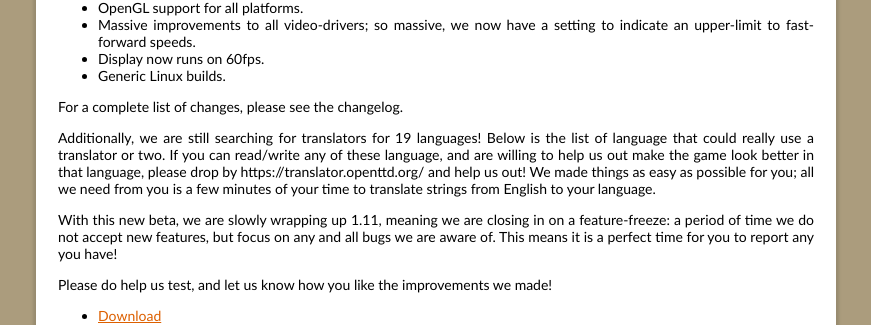
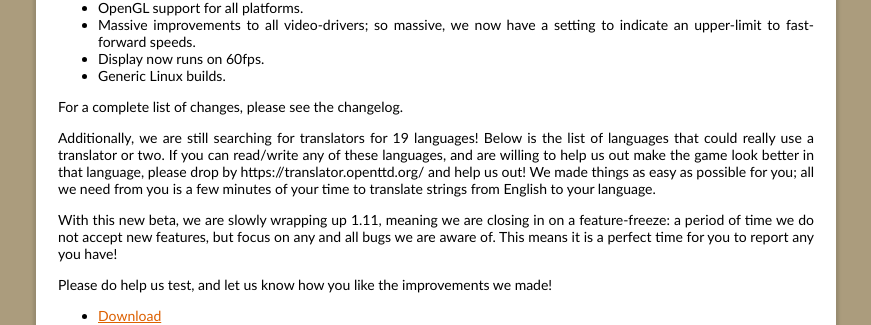
Before and after one commit to OpenTTD/website, a Jekyll site: the page built from _posts/2021-02-28-openttd-1-11-0-beta2.md, in a window 1280 px wide. Shown: the part 383-708 px from the top of the page, without its empty margins (204-1075 px from the left). Built offline with Jekyll 4.4.1, drawn with Linux system fonts in a browser that asks for light colours.

Commit message:
Apply suggestions from code review
Co-authored-by: Charles Pigott <charlespigott@googlemail.com>

```diff
--- a/_posts/2021-02-28-openttd-1-11-0-beta2.md
+++ b/_posts/2021-02-28-openttd-1-11-0-beta2.md
@@ -18,8 +18,8 @@ To make sure these changes get their fair share of testing, we ask you to help u
 For a complete list of changes, please see the changelog.
 
 Additionally, we are still searching for translators for 19 languages!
-Below is the list of language that could really use a translator or two.
-If you can read/write any of these language, and are willing to help us out make the game look better in that language, please drop by https://translator.openttd.org/ and help us out!
+Below is the list of languages that could really use a translator or two.
+If you can read/write any of these languages, and are willing to help us out make the game look better in that language, please drop by https://translator.openttd.org/ and help us out!
 We made things as easy as possible for you; all we need from you is a few minutes of your time to translate strings from English to your language.
 
 With this new beta, we are slowly wrapping up 1.11, meaning we are closing in on a feature-freeze: a period of time we do not accept new features, but focus on any and all bugs we are aware of.
```
